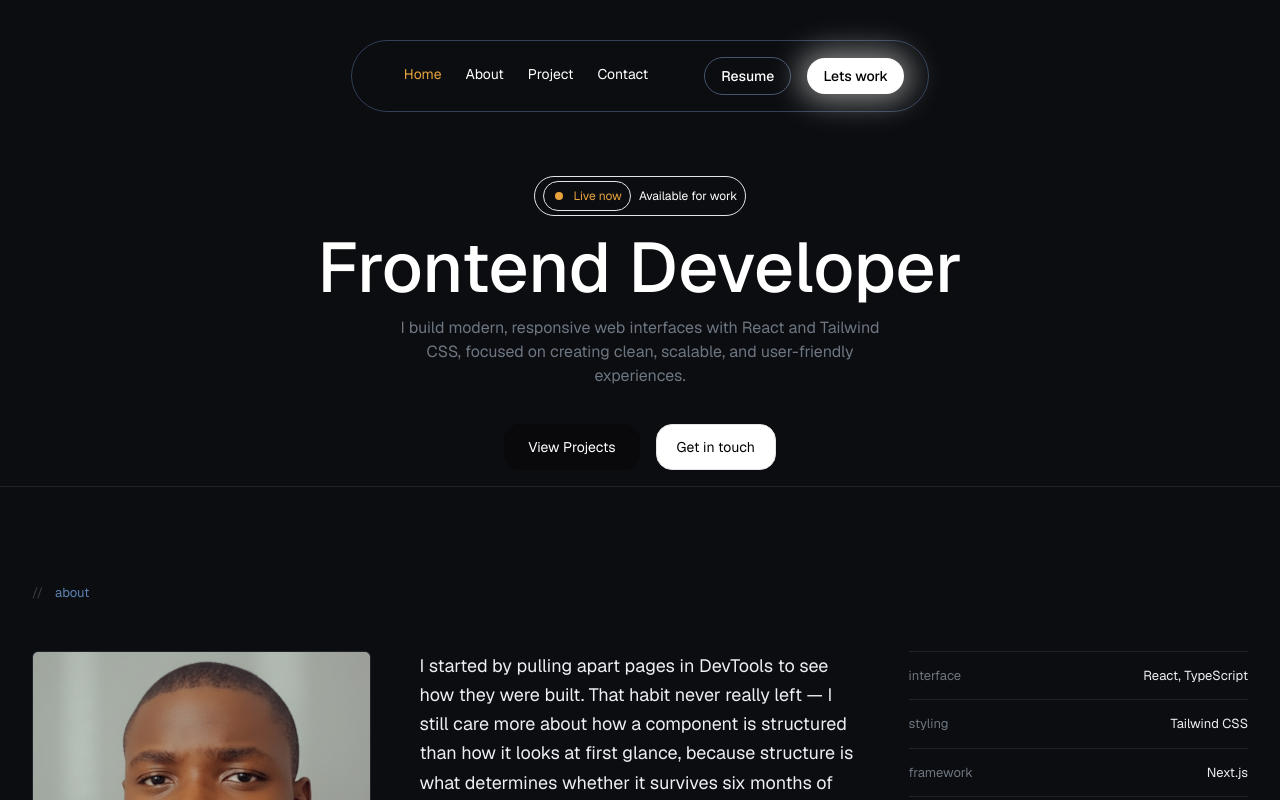
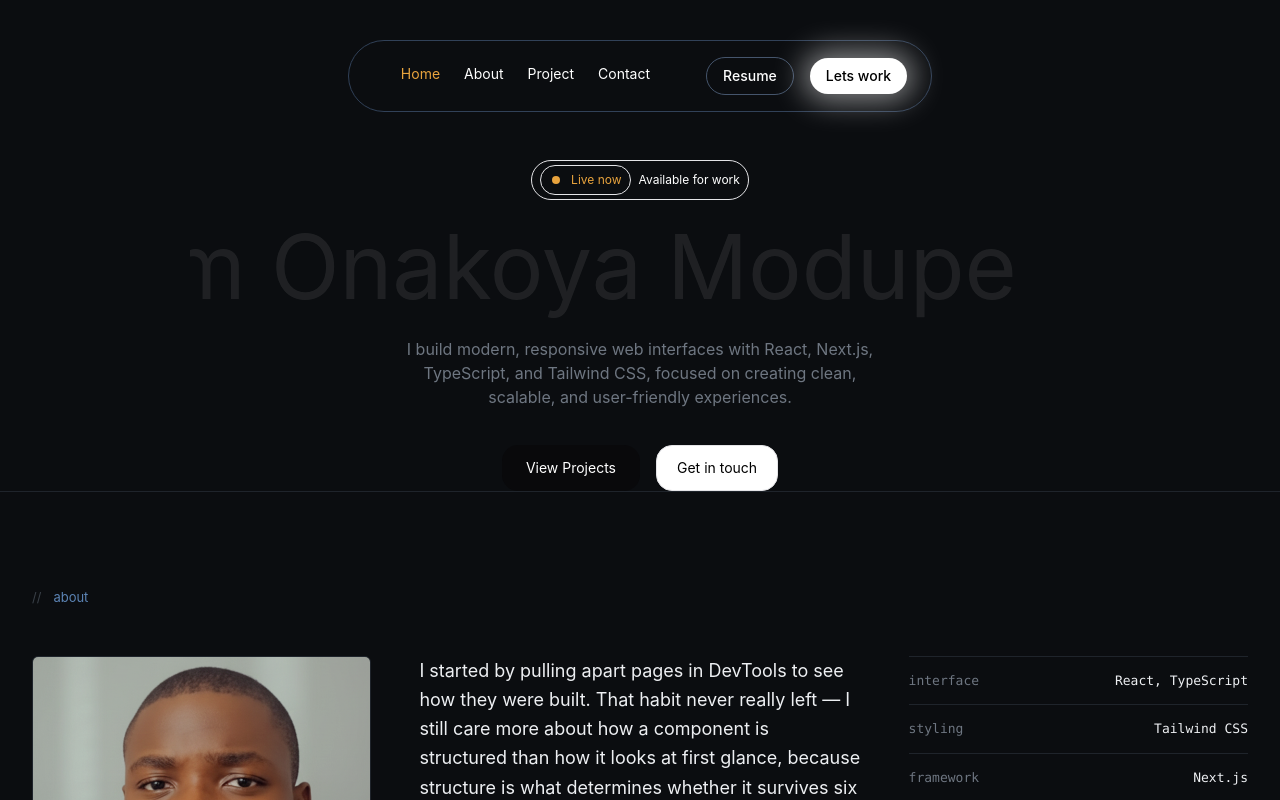
Before and after one commit to Modupe-Onakoya/onakoya-modupe-portfolio, a React (Vite) app: page / in a window 1280 px wide. Shown: the top 800 px of the page. Built offline with nearby package versions, Linux system fonts and the light colour scheme.

Commit message:
making update on d hero section

```diff
--- a/package.json
+++ b/package.json
@@ -11,6 +11,7 @@
   },
   "dependencies": {
     "@tailwindcss/vite": "^4.3.3",
+    "motion": "^12.42.2",
     "react": "^19.2.7",
     "react-dom": "^19.2.7"
   },
--- a/src/Components/Hero.jsx
+++ b/src/Components/Hero.jsx
@@ -1,5 +1,6 @@
 import React from 'react'
 import { useState, useRef, useEffect } from 'react'
+import HeroText from './HeroText'
 const Hero = () => {
     const [mobileOpen, setMobileOpen] = useState(false)
     const dashboardRef = useRef(null)
@@ -28,15 +29,8 @@ const Hero = () => {
 
 
     return (
-        <>
-            <style>
-                {`
-                    @import url('https://fonts.googleapis.com/css2?family=Geist:wght@100..900&display=swap');
-                    *{ font-family: "Geist", sans-serif; }
-                `}
-            </style>
 
-            <header className='flex flex-col items-center px-4 py-4 text-white'>
+        <header className='flex flex-col items-center px-4 text-white'>
 
 
             <div className="flex flex-wrap items-center justify-center gap-2 px-2 py-1 mt-30 rounded-full border border-zinc-200">
@@ -49,24 +43,23 @@ const Hero = () => {
                 </div>
                 <p className="text-xs text-white">Available for work</p>
             </div>
-
-                <h1 className='text-5xl md:text-[70px]/18 text-center max-w-[800px] mt-4 bg-clip-text leading-tight font-medium'>Frontend Developer </h1>
-                <p className="text-base text-[#6E7681] text-center max-w-[500px] mt-3">
-                    I build modern, responsive web interfaces with React and Tailwind CSS, focused on creating clean, scalable, and user-friendly experiences.
+            {/* <h1 className='text-5xl md:text-[70px]/18 text-center max-w-[1000px] mt-4 bg-clip-text leading-tight font-medium'>A Frontend Developer </h1> */}
+            <HeroText />
+            <p className="text-[#6E7681] text-center sm:max-w-[500px] lg:pt-3 text-[13px] sm:text-base max-w-[287px]">
+                I build modern, responsive web interfaces with React, Next.js, TypeScript, and Tailwind CSS, focused on creating clean, scalable, and user-friendly experiences.
             </p>
 
             <div className='flex gap-4 mt-9'>
                 <button className="bg-zinc-950 hover:bg-zinc-800 text-white text-sm px-6 py-3 rounded-2xl transition cursor-pointer">
-                        View Projects
+                    <a href="#projects"> View Projects</a>
                 </button>
                 <button className="bg-white text-black border border-zinc-200 hover:border-zinc-300 text-sm px-5 py-3 rounded-2xl transition cursor-pointer">
-                        Get in touch
+                    <a href="#contact"> Get in touch</a>
                 </button>
             </div>
 
 
         </header>
-        </>
     )
 }
 
--- /dev/null
+++ b/src/Components/HeroText.jsx
@@ -0,0 +1,37 @@
+import React from 'react'
+import { motion, AnimatePresence } from "motion/react";
+import { useEffect, useState } from "react";
+
+const HeroText = () => {
+    const [index, setIndex] = useState(0);
+
+    const phrases = ["I'm Onakoya Modupe", "A Frontend Developer"];
+
+    const directions = [1, -1];
+
+    useEffect(() => {
+        const interval = setInterval(() => {
+            setIndex((prev) => (prev + 1) % phrases.length);
+        }, 2500);
+        return () => clearInterval(interval);
+    }, []);
+
+    return (
+        <div className="overflow-hidden  lg:h-[125px] relative ">
+            <AnimatePresence mode="wait">
+                <motion.h1
+                    key={index}
+                    initial={{ opacity: 0, x: directions[index] * -80 }}
+                    animate={{ opacity: 1, x: 0 }}
+                    exit={{ opacity: 0, x: directions[index] * 80 }}
+                    transition={{ duration: 0.8, ease: "easeInOut" }}
+                    className="sm:text-[clamp(36px,7vw,92px)] text-[29px] max-md:py-3 "
+                >
+                    {phrases[index]}
+                </motion.h1>
+            </AnimatePresence>
+        </div>
+    )
+}
+
+export default HeroText
--- a/src/Components/Hover.jsx
+++ b/src/Components/Hover.jsx
@@ -3,6 +3,7 @@ import React from 'react'
 const Hover = () => {
     return (
         <div>
+
             <h1 className='text-blue-700 hover:text-pink-500'>
                 hiiiiiiii
             </h1>
```
Also changed, not shown: 1 other file (tests, documents, lock files or other folders). Lines whose indentation alone changed are shown as unchanged.
